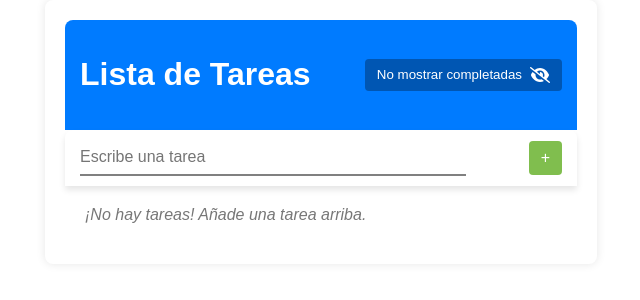
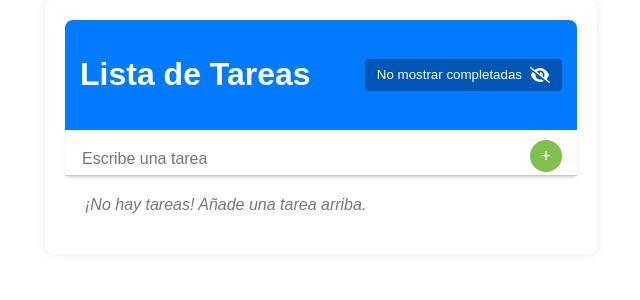
Before and after one commit to ikeerito-7/ProyectoReactIker, a React (Create React App) app: page / in a window 1280 px wide. Shown: the top 300 px of the page, without its empty margins (319-959 px from the left). Built offline with nearby package versions, Linux system fonts and the light colour scheme.

Commit message:
MejorasEstilo2

```diff
--- a/src/components/FormularioTareas.css
+++ b/src/components/FormularioTareas.css
@@ -1,35 +1,83 @@
 .formulario {
+  position: relative;
   display: flex;
+  align-items: flex-end;
   justify-content: space-between;
-  align-items: center;
-  padding: 10px 15px;
   background-color: white;
   border-radius: 8px 8px 0 0;
-  box-shadow: 0 4px 6px rgba(0, 0, 0, 0.1);
+  padding: 10px 15px 0 15px;
+  box-shadow: 0 2px 4px -2px rgba(0, 0, 0, 0.3);
+  position: relative;
+  z-index: 1;
   margin-bottom: 0;
 }
 
-.formulario input {
-  /* Ajusta el ancho para acortar la línea */
+
+/* Contenedor del input */
+.input-wrapper {
+  position: relative;
   width: 80%;
+}
+
+/* Estilo del input */
+.input-wrapper input {
+  width: 100%;
   border: none;
-  border-bottom: 2px solid gray;
   outline: none;
   background: transparent;
+  font-size: 16px;
   padding: 8px 0;
-  font-size: 16px;
+  /* Opcional: si deseas darle un poco de margen inferior interno para que se distancie de la línea */
+  margin-bottom: 4px;
+}
+
+/* Pseudo-elemento que crea la línea y la sombra */
+.input-wrapper::after {
+  content: "";
+  position: absolute;
+  bottom: 0;      /* Justo al final del wrapper */
+  left: 0;
+  width: 100%;
+  height: 2px;    /* Línea fina */
+  background-color: #ccc;
 }
 
 .formulario button {
   background-color: #80BE4E;
   color: white;
   border: none;
-  padding: 8px 12px;
+  width: 32px;
+  height: 32px;
+  border-radius: 50%;
+  display: flex;
+  align-items: center;
+  justify-content: center;
   cursor: pointer;
-  border-radius: 4px;
-  font-size: 16px;
+  font-size: 18px;
+  line-height: 1;
+  margin-bottom: 4px;
+  z-index: 2;
 }
 
 .formulario button:hover {
   background-color: #6EA43D;
 }
+
+.formulario::after {
+  content: "";
+  position: absolute;
+  left: 0;
+  right: 0;
+  bottom: 0;
+  height: 1px;
+  background-color: #ccc;
+}
+
+.formulario input {
+  flex: 1;
+  border: none;
+  outline: none;
+  background: transparent;
+  font-size: 16px;
+  padding-bottom: 8px;
+}
--- a/src/components/Tarea.css
+++ b/src/components/Tarea.css
@@ -45,6 +45,14 @@
   flex-grow: 1;
   position: relative;
   gap: 8px; /* Espacio entre el checkbox y el texto */
+}
+
+.tarea-item {
+  border: none;
+  box-shadow: 0 2px 2px -2px rgba(0, 0, 0, 0.2);
+  border-bottom: 1px solid #ddd;
+  margin-bottom: 10px;
+  padding: 8px;
 }
 
 /* El checkbox */
```
